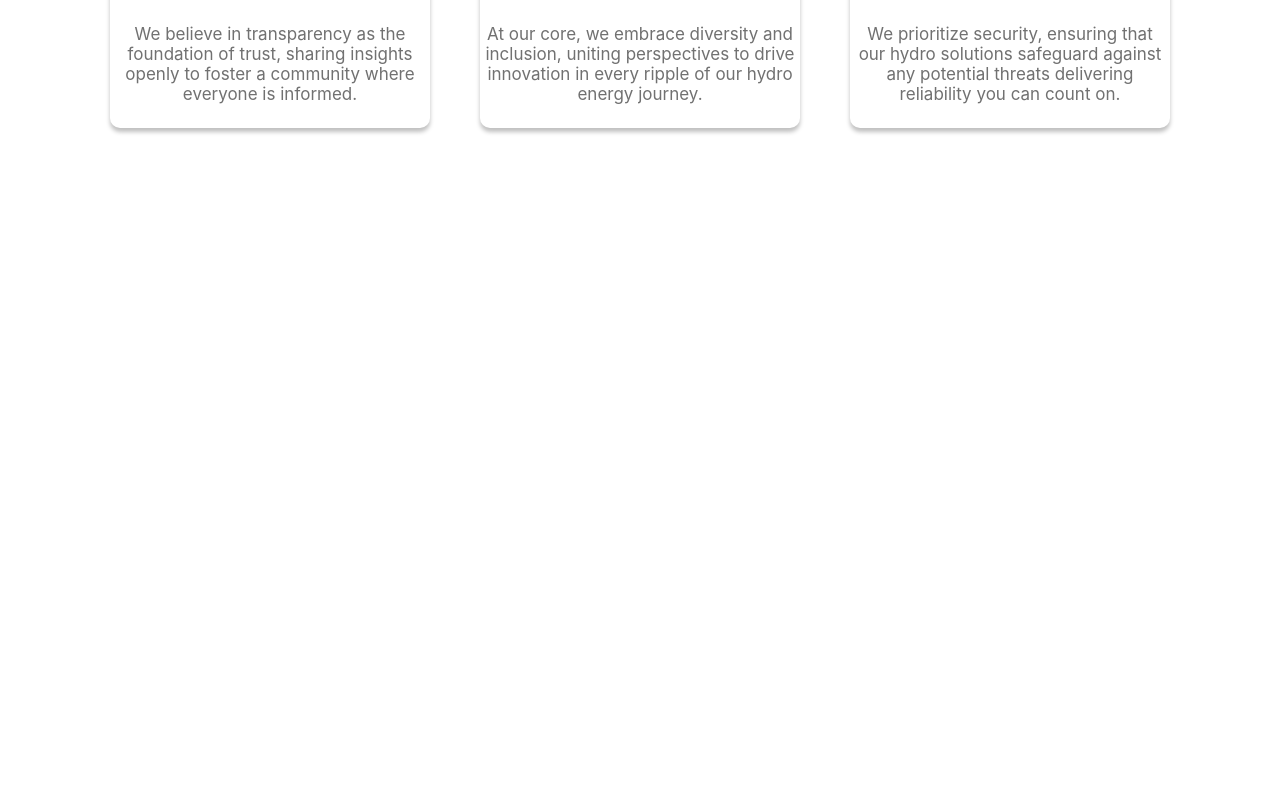
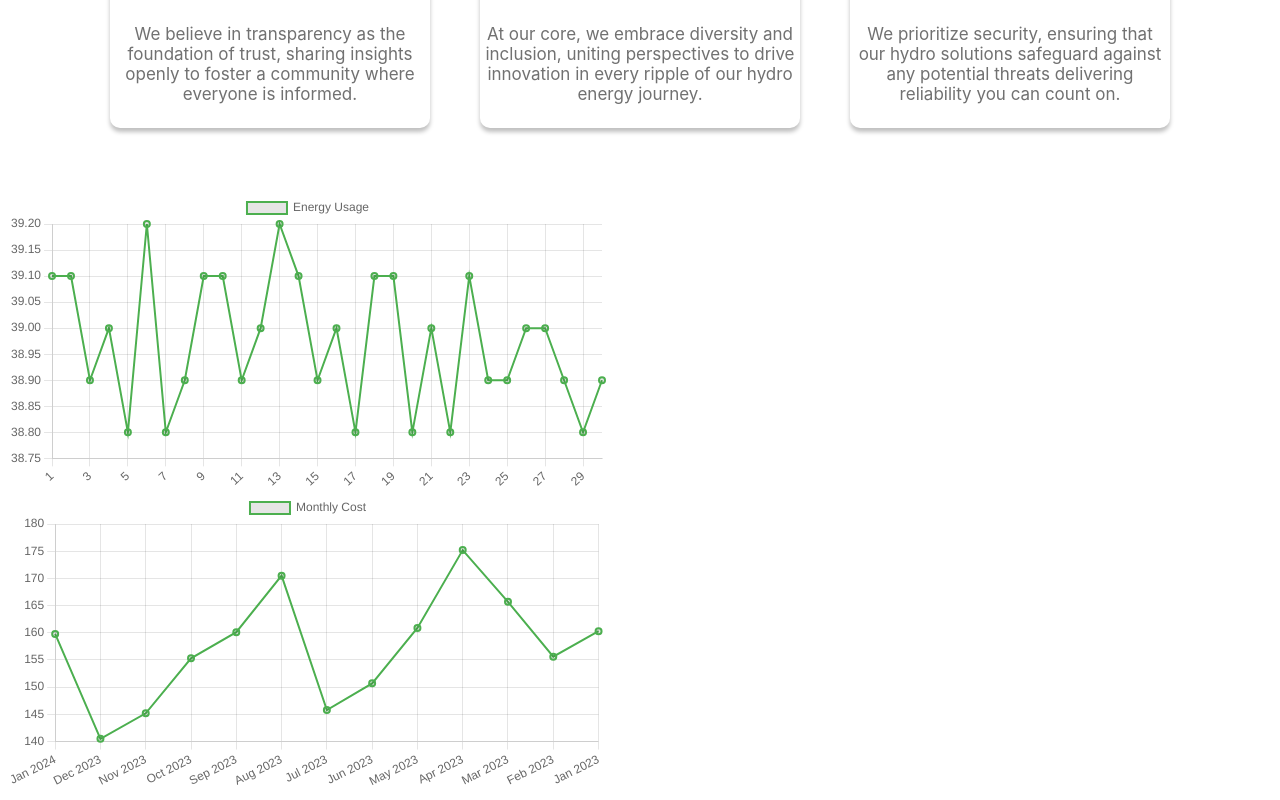
Before and after one commit to yaj-23/HydroSec-Capstone, a React (Create React App) app: page / in a window 1280 px wide. Shown: the part 1134-1934 px from the top of the page. Before the commit the page ends 1326 px from the top, so only its background shows below. Built offline with nearby package versions, Linux system fonts and the light colour scheme.

Commit message:
added chart compoenents, about and homepage frontends

```diff
--- a/package.json
+++ b/package.json
@@ -6,7 +6,9 @@
     "@testing-library/jest-dom": "^5.17.0",
     "@testing-library/react": "^13.4.0",
     "@testing-library/user-event": "^13.5.0",
+    "chart.js": "latest_version",
     "react": "^18.2.0",
+    "react-chartjs-2": "latest_version",
     "react-dom": "^18.2.0",
     "react-router-dom": "^6.21.3",
     "react-scripts": "5.0.1",
--- a/src/index.js
+++ b/src/index.js
@@ -9,6 +9,7 @@ import Signin from "./pages/signin";
 import Signup from "./pages/signup";
 import Homepage from './pages/homepage';
 import Dashboard from './pages/dashboard';
+import About from './pages/about';
 
 const router = createBrowserRouter([
     {
@@ -27,6 +28,10 @@ const router = createBrowserRouter([
       path: "/dashboard",
       element: <Dashboard />,
     },
+    {
+      path: "/about",
+      element: <About />,
+    }
   ]);
 
 const root = ReactDOM.createRoot(document.getElementById('root'));
--- /dev/null
+++ b/src/pages/about.css
@@ -0,0 +1,38 @@
+.about{
+    margin-top: 10vh;
+    display: flex;
+    flex-direction: row;
+}
+
+.about-content{
+    padding-left: 100px;
+    display: flex;
+    flex-direction: column;
+    width: 30%;
+    padding-right: 100px;
+}
+
+.about-header{
+    font-family: "Inter";
+    font-weight: 700;
+    color: #4D4D4D;
+    font-size: 3rem;
+}
+
+.about-para{
+    font-family: "Inter";
+    font-weight: 400;
+    color: #4D4D4D;
+    font-size: 20px;
+}
+
+.about-buttom{
+    margin-top: 50px;
+}
+.about-img{
+    margin-left: 200px;
+    margin-top: 10vh;
+}
+.aboutpic{
+    transform: scale(1.2);
+}
--- /dev/null
+++ b/src/pages/about.js
@@ -0,0 +1,32 @@
+import React from 'react';
+import './about.css'
+import { Button } from './components/button/Button';
+import about from '../images/about.svg'
+import Navbar from './components/nav';
+
+export default function About() {
+  return (
+    <>
+        <Navbar/>
+        <div className='about' id="about">
+            <div className='about-content'>
+                <h1 className='about-header'>About <span className='different-color'>HydroSec</span></h1>
+                <p1 className='about-para'>
+                    Welcome to <span className='different-color'>HydroSec</span>, where we are redefining the energy landscape with our cutting-edge hydro solutions. At the heart of our commitment lies a dedication to empowering our customers with knowledge and control over their energy consumption.
+                </p1>
+                <br/>
+                <p1 className='about-para'>
+                    Security is paramount in our commitment to you. Our platform employs state-of-the-art measures to safeguard your data, ensuring that your information is always secure. You can have confidence in the reliability of our site, knowing that your energy details are protected, allowing you to focus on what matters most – utilizing sustainable energy to power your life.
+                </p1>
+                <span className='about-buttom'>
+                    <Button buttonColor='primary' buttonSize='btn-medium' buttonStyle='btn-primary' >Learn More</Button>
+                </span>
+            </div>
+            <div className='about-img'>
+                <img className='aboutpic' src={about} alt=""/>
+            </div>
+
+        </div>
+    </>
+  )
+}
--- /dev/null
+++ b/src/pages/components/chart/chart.js
@@ -0,0 +1,59 @@
+// DailyUsageLineChart.js
+import React from 'react';
+import Chart from 'chart.js/auto';
+import { Line } from 'react-chartjs-2';
+
+const DailyUsageLineChart = ({ data }) => {
+    // Extract days and energyUsage from the data
+    const days = data.map((entry) => entry.day);
+    const energyUsage = data.map((entry) => entry.energyUsage);
+
+    const chartData = {
+        labels: days,
+        datasets: [
+        {
+            label: 'Energy Usage',
+            data: energyUsage,
+            borderColor: 'rgba(76,175,79,1)',
+            borderWidth: 2,
+        },
+        ],
+    };
+
+    const options = {
+        legend: {
+            display: true,
+          },
+        scales: {
+        xAxes: [
+            {
+            scaleLabel: {
+                display: true,
+                labelString: 'Day',
+            },
+            },
+        ],
+        yAxes: [
+            {
+            scaleLabel: {
+                display: true,
+                labelString: 'Energy Usage',
+            },
+            },
+        ],
+        },
+        tooltips: {
+            callbacks: {
+              label: () => '', // Set the label to an empty string
+            },
+        },
+    };
+
+    return (
+        <div>
+            <Line data={chartData} options={options} />
+        </div>
+    );
+};
+
+export default DailyUsageLineChart;
--- /dev/null
+++ b/src/pages/components/chart/monthlychart.js
@@ -0,0 +1,59 @@
+// MonthlyCostLineChart.js
+import React from 'react';
+import Chart from 'chart.js/auto';
+import { Line } from 'react-chartjs-2';
+
+const MonthlyCostLineChart = ({ data }) => {
+  // Extract months and costs from the data
+  const months = data.map((entry) => entry.monthYear);
+  const costs = data.map((entry) => entry.cost);
+
+  const chartData = {
+    labels: months,
+    datasets: [
+      {
+        label: 'Monthly Cost',
+        data: costs,
+        borderColor: 'rgba(76,175,79,1)',
+        borderWidth: 2,
+      },
+    ],
+  };
+
+  const options = {
+    legend: {
+      display: false, // Set display to false to hide the legend
+    },
+    scales: {
+      xAxes: [
+        {
+          scaleLabel: {
+            display: true,
+            labelString: 'Month',
+          },
+        },
+      ],
+      yAxes: [
+        {
+          scaleLabel: {
+            display: true,
+            labelString: 'Cost',
+          },
+        },
+      ],
+    },
+    tooltips: {
+      callbacks: {
+        label: (tooltipItem) => `$${tooltipItem.yLabel.toFixed(2)}`, // Format cost to currency
+      },
+    },
+  };
+
+  return (
+    <div>
+      <Line data={chartData} options={options} />
+    </div>
+  );
+};
+
+export default MonthlyCostLineChart;
--- /dev/null
+++ b/src/pages/components/test-data/dailyUsageDaata.js
@@ -0,0 +1,34 @@
+const dailyUsageData = [
+    {"day": 1, "energyUsage": 39.1},
+    {"day": 2, "energyUsage": 39.1},
+    {"day": 3, "energyUsage": 38.9},
+    {"day": 4, "energyUsage": 39.0},
+    {"day": 5, "energyUsage": 38.8},
+    {"day": 6, "energyUsage": 39.2},
+    {"day": 7, "energyUsage": 38.8},
+    {"day": 8, "energyUsage": 38.9},
+    {"day": 9, "energyUsage": 39.1},
+    {"day": 10, "energyUsage": 39.1},
+    {"day": 11, "energyUsage": 38.9},
+    {"day": 12, "energyUsage": 39.0},
+    {"day": 13, "energyUsage": 39.2},
+    {"day": 14, "energyUsage": 39.1},
+    {"day": 15, "energyUsage": 38.9},
+    {"day": 16, "energyUsage": 39.0},
+    {"day": 17, "energyUsage": 38.8},
+    {"day": 18, "energyUsage": 39.1},
+    {"day": 19, "energyUsage": 39.1},
+    {"day": 20, "energyUsage": 38.8},
+    {"day": 21, "energyUsage": 39.0},
+    {"day": 22, "energyUsage": 38.8},
+    {"day": 23, "energyUsage": 39.1},
+    {"day": 24, "energyUsage": 38.9},
+    {"day": 25, "energyUsage": 38.9},
+    {"day": 26, "energyUsage": 39.0},
+    {"day": 27, "energyUsage": 39.0},
+    {"day": 28, "energyUsage": 38.9},
+    {"day": 29, "energyUsage": 38.8},
+    {"day": 30, "energyUsage": 38.9},
+  ];
+
+  export default dailyUsageData;
--- /dev/null
+++ b/src/pages/components/test-data/monthCostData.js
@@ -0,0 +1,55 @@
+const monthCostData = [
+{
+    "monthYear": "Jan 2024",
+    "cost": 159.78
+},
+{
+    "monthYear": "Dec 2023",
+    "cost": 140.5
+},
+{
+    "monthYear": "Nov 2023",
+    "cost": 145.2
+},
+{
+    "monthYear": "Oct 2023",
+    "cost": 155.3
+},
+{
+    "monthYear": "Sep 2023",
+    "cost": 160.1
+},
+{
+    "monthYear": "Aug 2023",
+    "cost": 170.5
+},
+{
+    "monthYear": "Jul 2023",
+    "cost": 145.8
+},
+{
+    "monthYear": "Jun 2023",
+    "cost": 150.7
+},
+{
+    "monthYear": "May 2023",
+    "cost": 160.9
+},
+{
+    "monthYear": "Apr 2023",
+    "cost": 175.2
+},
+{
+    "monthYear": "Mar 2023",
+    "cost": 165.7
+},
+{
+    "monthYear": "Feb 2023",
+    "cost": 155.6
+},
+{
+    "monthYear": "Jan 2023",
+    "cost": 160.3
+}
+];
+export default monthCostData;
--- a/src/pages/homepage.css
+++ b/src/pages/homepage.css
@@ -68,3 +68,7 @@
 .cards > *:not(:last-child) {
     margin-right: 50px; /* Adjust the value as needed */
 }
+
+.test{
+    max-width: 600px;
+}
--- a/src/pages/homepage.js
+++ b/src/pages/homepage.js
@@ -10,12 +10,17 @@ import inclusivity from '../images/inclusivity.svg' ;
 import security from '../images/security.svg' ;
 
 import Card  from './components/card/Card';
-
+import DailyUsageLineChart from './components/chart/chart';
+import dailyUsageData from './components/test-data/dailyUsageDaata';
+import monthCostData from './components/test-data/monthCostData';
+import MonthlyCostLineChart from './components/chart/monthlychart';
 export default function Homepage() {
 
     const {user ,setLoggedUser} = useUser();
+    const testData = dailyUsageData;
+    const test2Data = monthCostData;
 
-    return (
+  return (
     <>
       <Navbar/>
       <div className='homepage-layer1'>
@@ -64,7 +69,13 @@ export default function Homepage() {
         </div>
 
       </div>
+      <div className='test'>
+        <DailyUsageLineChart data={testData} />
+      </div>
 
+      <div className='test'>
+        <MonthlyCostLineChart data={test2Data} />
+      </div>
     </>
   )
 }
```
Also changed, not shown: src/images/about.svg (added), src/pages/components/chart/chart.css (added), 1 other file (tests, documents, lock files or other folders).
